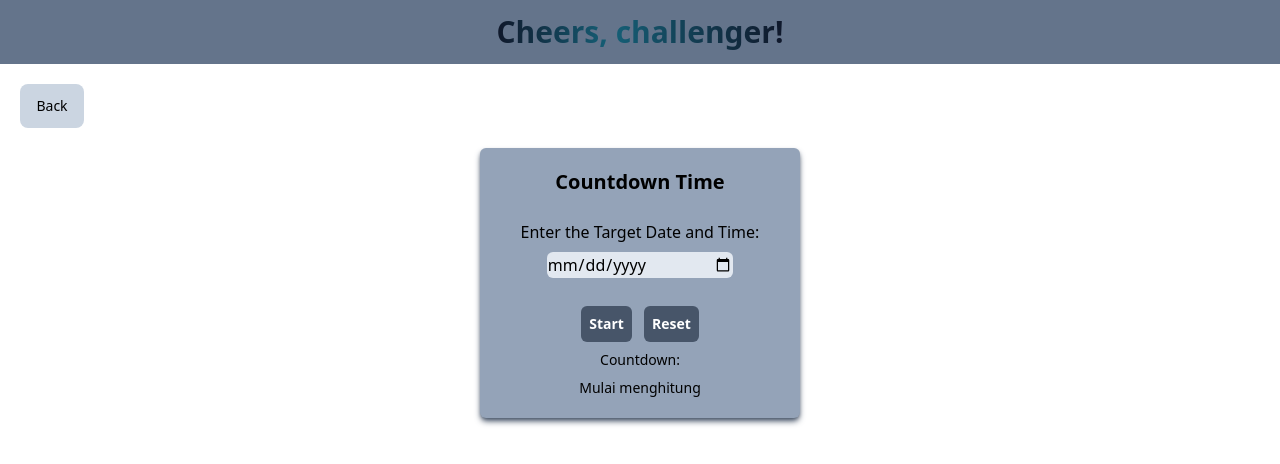
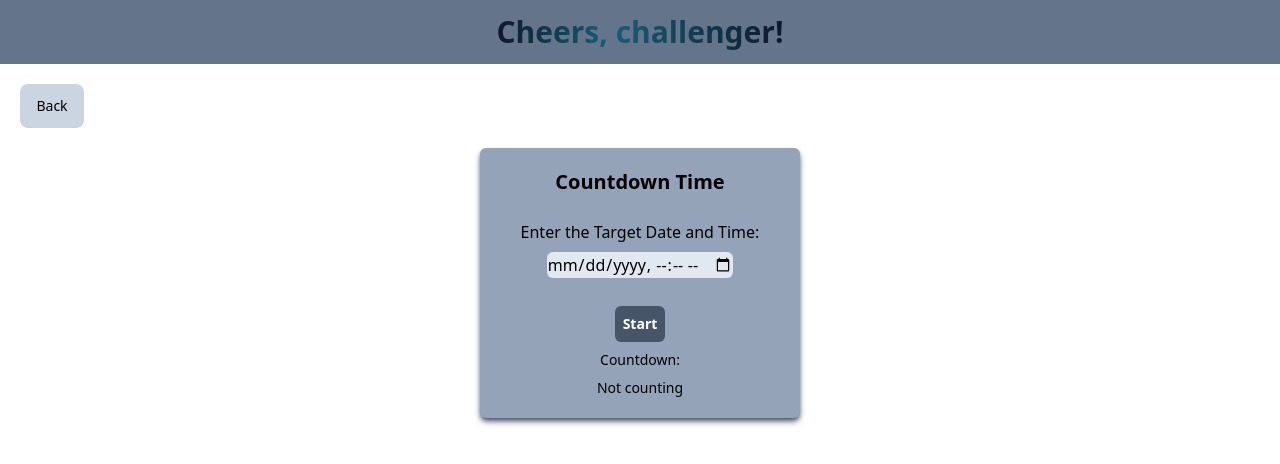
Before and after one commit to naflafadia/micro-logic, a React (Vite) app: page /count-duration in a window 1280 px wide. Shown: the top 464 px of the page. Built offline with nearby package versions, Linux system fonts and the light colour scheme.

Commit message:
complete count duration

```diff
--- a/src/pages/CountDuration.jsx
+++ b/src/pages/CountDuration.jsx
@@ -1,30 +1,114 @@
+/* eslint-disable no-unused-vars */
+import React, { useState, useEffect } from "react";
 import Navbar from "../components/Navbar";
 import ButtonHome from "../components/ButtonHome";
 
 const CountDuration = () => {
+  const [targetDate, setTargetDate] = useState("");
+  const [counting, setCounting] = useState(false);
+  const [days, setDays] = useState(0);
+  const [hours, setHours] = useState(0);
+  const [minutes, setMinutes] = useState(0);
+  const [seconds, setSeconds] = useState(0);
+
+  const handleStart = () => {
+    if (!targetDate) {
+      alert("Date must be filled in");
+    } else {
+      setCounting(true);
+    }
+  };
+
+  const handleReset = () => {
+    setCounting(false);
+    setTargetDate("");
+    setDays(0);
+    setHours(0);
+    setMinutes(0);
+    setSeconds(0);
+  };
+
+  useEffect(() => {
+    let interval;
+
+    const calculateTime = () => {
+      const now = new Date().getTime();
+      const target = new Date(targetDate).getTime();
+      const distance = target - now;
+
+      const calcDays = Math.floor(distance / (1000 * 60 * 60 * 24));
+      const calcHours = Math.floor((distance % (1000 * 60 * 60 * 24)) / (1000 * 60 * 60));
+      const calcMinutes = Math.floor((distance % (1000 * 60 * 60)) / (1000 * 60));
+      const calcSeconds = Math.floor((distance % (1000 * 60)) / 1000);
+
+      setDays(calcDays);
+      setHours(calcHours);
+      setMinutes(calcMinutes);
+      setSeconds(calcSeconds);
+
+      if (distance < 0) {
+        clearInterval(interval);
+        setCounting(false);
+        setDays(0);
+        setHours(0);
+        setMinutes(0);
+        setSeconds(0);
+      }
+    };
+
+    if (counting) {
+      interval = setInterval(calculateTime, 1000);
+    } else {
+      clearInterval(interval);
+    }
+
+    return () => clearInterval(interval);
+  }, [counting, targetDate]);
+
   return (
     <>
       <Navbar />
-    <ButtonHome to='/' />
+      <ButtonHome to="/" />
       <div className="flex flex-col items-center">
         <div className="bg-slate-400 w-80 rounded-md shadow-md shadow-slate-600">
           <div className="p-5">
             <h1 className="font-semibold text-xl text-center mb-6">Countdown Time</h1>
             <div className="mt-2 flex flex-col gap-2 items-center">
-            <h2 className=" font-thin">Enter the Target Date and Time:</h2>
-            <input type="date" className="bg-slate-200 w-8/12 rounded-md"/>
-            <div className=" mt-5 flex justify-center gap-3">
-            <button className=" bg-slate-600 font-semibold text-white p-2 hover:bg-slate-500 rounded-md text-sm">Start</button>
-            <button className=" bg-slate-600 font-semibold text-white p-2 rounded-md hover:bg-slate-500 text-sm">Reset</button>
+              <h2 className="font-thin">Enter the Target Date and Time:</h2>
+              <input
+                type="datetime-local"
+                className="bg-slate-200 w-8/12 rounded-md"
+                value={targetDate}
+                onChange={(e) => setTargetDate(e.target.value)}
+              />
+              <div className="mt-5 flex justify-center gap-3">
+                <button
+                  className="bg-slate-600 font-semibold text-white p-2 hover:bg-slate-500 rounded-md text-sm"
+                  onClick={handleStart}
+                >
+                  {counting ? "Count..." : "Start"}
+                </button>
+                {counting && (
+                  <button
+                    className="bg-slate-600 font-semibold text-white p-2 rounded-md hover:bg-slate-500 text-sm"
+                    onClick={handleReset}
+                  >
+                    Reset
+                  </button>
+                )}
               </div>
-        <h3 className=" text-sm">Countdown:</h3>
-        <h4 className=" text-sm font-thin">Mulai menghitung</h4>
+              <h3 className="text-sm">Countdown:</h3>
+              <h4 className="text-sm font-thin">
+                {counting
+                  ? `Counting down: ${days} days, ${hours} hours, ${minutes} minutes, ${seconds} seconds`
+                  : "Not counting"}
+              </h4>
             </div>
           </div>
         </div>
       </div>
     </>
-    )
+  );
 };
 
 export default CountDuration;
```
Also changed, not shown: 1 other file (tests, documents, lock files or other folders). Lines whose indentation alone changed are shown as unchanged.
